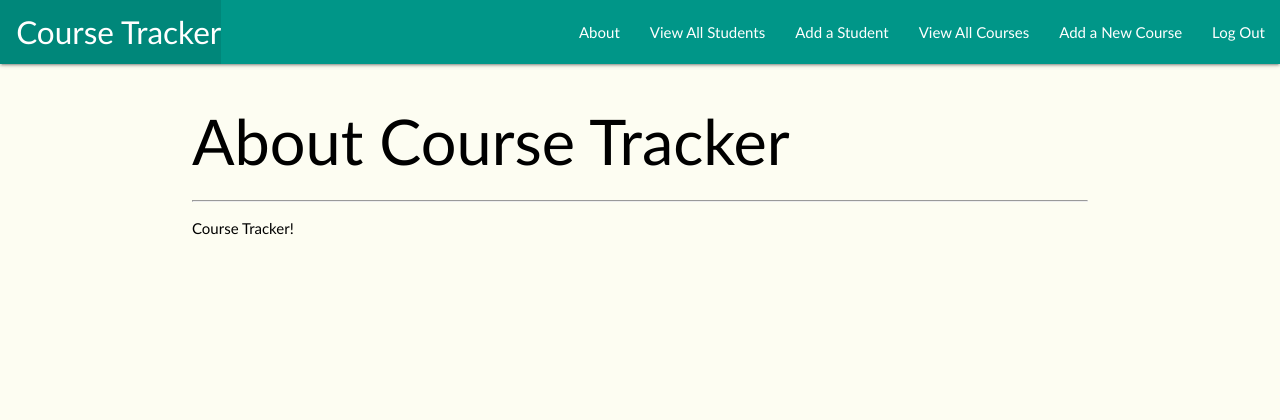
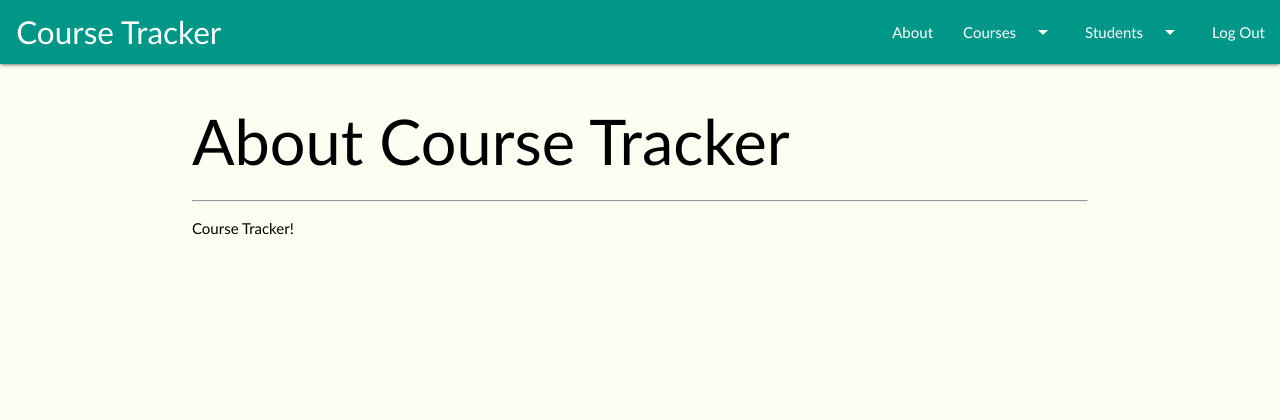
Before and after one commit to weklihua/course-tracker, a Django app: page /about/ in a window 1280 px wide. Shown: the top 420 px of the page. Run offline with Django 4.2, Linux system fonts and the light colour scheme; the visitor is signed in with stand-in values (Sample User, id 1); some libraries are stand-ins or nearby versions.

Commit message:
edit navbar

```diff
--- a/main_app/templates/base.html
+++ b/main_app/templates/base.html
@@ -7,18 +7,45 @@
   <meta http-equiv="X-UA-Compatible" content="ie=edge">
   <title>Course Tracker</title>
   <link rel="stylesheet" href="https://cdnjs.cloudflare.com/ajax/libs/materialize/1.0.0/css/materialize.min.css">
+  <link href="https://fonts.googleapis.com/icon?family=Material+Icons" rel="stylesheet">
   <link rel="stylesheet" type="text/css" href="{% static 'css/style.css' %}">
+  <script src="https://code.jquery.com/jquery-3.2.1.min.js" integrity="sha256-hwg4gsxgFZhOsEEamdOYGBf13FyQuiTwlAQgxVSNgt4=" crossorigin="anonymous"></script>
   <script src="https://cdnjs.cloudflare.com/ajax/libs/materialize/1.0.0/js/materialize.min.js"></script>
 </head>
 <body>
 
-  <header class="navbar-fixed">
+  <header >
+    <div class="navbar-fixed">
+    <!-- Dropdown Structure -->
+    <ul id="dropdown1" class="dropdown-content">
+      <li><a href="{% url 'index' %}">View all Courses</a></li>
+      <li class="divider"></li>
+      <li><a href="{% url 'courses_create' %}">Add a new course</a></li>
+    </ul>
+    <ul id="dropdown2" class="dropdown-content">
+      <li><a href="{% url 'students_index' %}">View All Students</a></li>
+      <li class="divider"></li>
+      <li><a href="{% url 'students_create' %}">Add a Student</a></li>
+    </ul>
     <nav class="teal">
       <div class="nav-wrapper">
-        <ul>
-          <li><a href="/" class="left brand-logo">&nbsp;&nbsp;Course Tracker</a></li>
+            <a href="/" class="brand-logo">&nbsp;&nbsp;Course Tracker</a>
+            <a href="#" data-target="mobile-demo" class="sidenav-trigger"><i class="material-icons">menu</i></a>
+            <ul class="right hide-on-med-and-down">
+              <li><a href="{% url 'about' %}">About</a></li>
+              {% if user.is_authenticated %}
+                <li><a class="dropdown-trigger" href="#!" data-target="dropdown1">Courses<i class="material-icons right">arrow_drop_down</i></a></li>
+                <li><a class="dropdown-trigger" href="#!" data-target="dropdown2">Students<i class="material-icons right">arrow_drop_down</i></a></li>
+                <li><a href="{% url 'logout' %}">Log Out</a></li>
+              {% else %}
+                <li><a href="{% url 'signup' %}">Sign Up</a></li>
+                <li><a href="{% url 'login' %}">Log In</a></li>
+              {% endif %}
             </ul>
-        <ul class="right">
+      </div>
+    </nav>
+  </div>
+    <ul class="sidenav" id="mobile-demo">
       <li><a href="{% url 'about' %}">About</a></li>
       {% if user.is_authenticated %}
         <li><a href="{% url 'students_index' %}">View All Students</a></li>
@@ -31,8 +58,6 @@
         <li><a href="{% url 'login' %}">Log In</a></li>
       {% endif %}
     </ul>
-      </div>
-    </nav>
   </header>
   <main class="container">
     {% block content %}
@@ -45,6 +70,12 @@
     document.addEventListener('DOMContentLoaded', () => {
       const parallaxEffect = document.querySelectorAll('.parallax');
       M.Parallax.init(parallaxEffect, {});
+      var elems = document.querySelectorAll('.dropdown-trigger');
+      var instances = M.Dropdown.init(elems, options);
+    });
+    $(".dropdown-trigger").dropdown();
+    $(document).ready(function(){
+      $('.sidenav').sidenav();
     });
   </script>
 </body>
```
Lines whose indentation alone changed are shown as unchanged.
